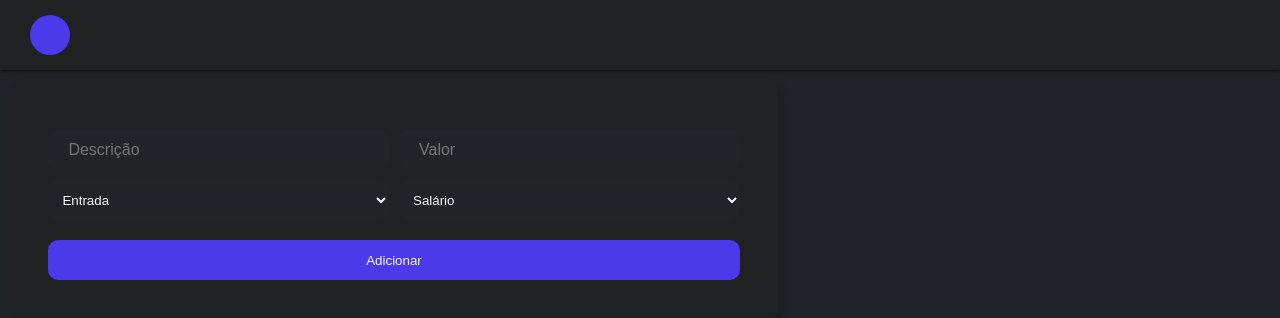
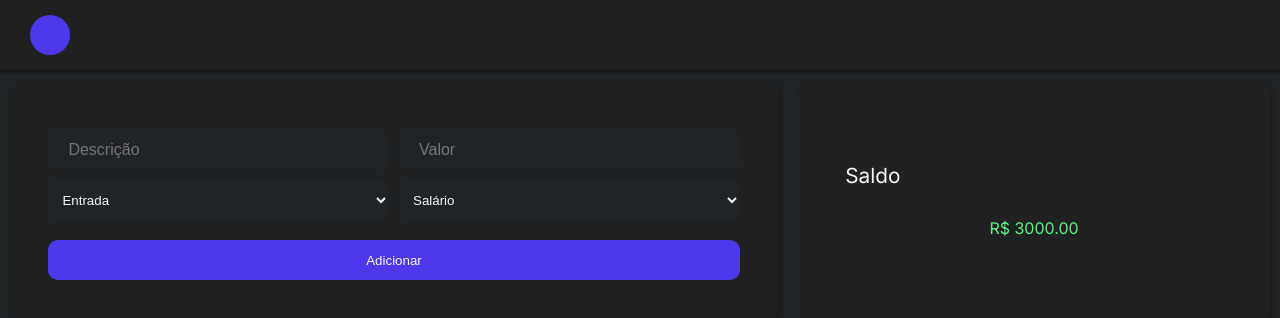
Before and after one commit to patrikferreira/financial-control, a Next.js app in the folder front-end/: page /app in a window 1280 px wide. Shown: the top 318 px of the page. Built offline with nearby package versions, Linux system fonts and the light colour scheme; sample sign-in values are in the browser's storage.

Commit message:
added balance component

```diff
--- a/front-end/src/app/app/page.module.css
+++ b/front-end/src/app/app/page.module.css
@@ -50,9 +50,10 @@
     display: grid;
     grid-template-columns: 60vw 1fr;
     grid-template-rows: 30vh 60vh;
+    grid-gap: var(--gap-2)
 }
 
-.addValue {
+.addValue, .balanceDiv {
     background-color: var(--secondary-color);
     box-shadow: var(--shadow);
     border-radius: var(--radius);
@@ -61,9 +62,11 @@
     flex-direction: column;
     align-items: center;
     justify-content: center;
-    gap: var(--gap-1)
+    gap: var(--gap-1);
+    color: var(--light-color);
 }
 
+/* addValue */
 .input {
     height: 40px;
     width: 90%;
@@ -123,3 +126,20 @@
 .addValue > button:hover {
     filter: brightness(1.2);
 }
+
+/* balance */
+.balanceDiv {
+    display: flex;
+    flex-direction: column;
+    gap: var(--gap-3);
+}
+.balanceHeader {
+    display: flex;
+    justify-content: space-between;
+    width: 80%;
+    font-size: var(--font-2);
+}
+
+.balance {
+    color: var(--green-color);
+}
--- a/front-end/src/app/components/AppContent.tsx
+++ b/front-end/src/app/components/AppContent.tsx
@@ -1,11 +1,13 @@
 import React from 'react'
 import styles from '../app/page.module.css'
 import AddValue from './AddValue'
+import Balance from './Balance'
 
 export default function AppContent() {
   return (
     <div className={styles.appContent}>
       <AddValue />
+      <Balance />
     </div>
   )
 }
--- /dev/null
+++ b/front-end/src/app/components/Balance.tsx
@@ -0,0 +1,14 @@
+import React from 'react'
+import styles from '../app/page.module.css'
+
+export default function Balance() {
+  return (
+    <div className={styles.balanceDiv}>
+      <div className={styles.balanceHeader}>
+        <p>Saldo</p>
+        <p><i className="fa-solid fa-comments-dollar"></i></p>
+      </div>
+      <p className={styles.balance}>R$ 3000.00</p>
+    </div>
+  )
+}
--- a/front-end/src/app/globals.css
+++ b/front-end/src/app/globals.css
@@ -8,10 +8,13 @@
   --dark-color: #0c0c0c;
   --light-color: #f8f7f7;
   --error-color: #ff5555;
+  --green-color: #5af57e;
   --shadow: 5px 5px 7px #1c1d1f;
   --radius: 10px;
   --border: 1px solid #d0d7de;
   --font-1: 1rem;
+  --font-2: 1.3rem;
+  --font-3: 2rem;
   --padding-1: 10px;
   --padding-2: 20px;
   --padding-3: 30px;
```
